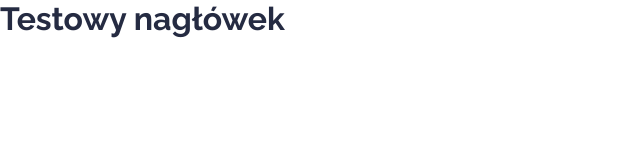
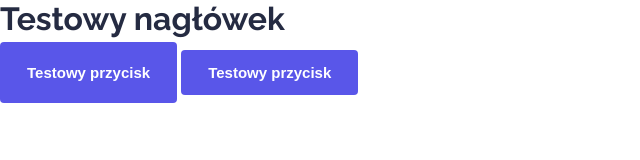
Before and after one commit to jacekpapiniak/Kurs_Strona_1, a website: page index.html in a window 1280 px wide. Shown: the whole page, without its empty margins (0-640 px from the left). Drawn offline with nearby package versions, Linux system fonts and the light colour scheme; files that its build step writes are made by us from their sources; files whose address does not match are found by name.

Commit message:
button partials

```diff
--- a/index.html
+++ b/index.html
@@ -9,6 +9,8 @@
 </head>
 <body>
     <h1>Testowy nagłówek</h1>
+    <button class="btn">Testowy przycisk</button>
+    <button class="btn btn--small">Testowy przycisk</button>
     <script src="./js/all.js"></script>
 </body>
 </html>
--- a/scss/base/_colours.scss
+++ b/scss/base/_colours.scss
@@ -2,7 +2,7 @@
 $white: #fff;
 $black: #000;
 
-$violet-bprimary: #5956E9;
+$violet-primary: #5956E9;
 $violet-light: #DCDEFE;
 
 $gray-dark: #252b42;
--- /dev/null
+++ b/scss/component/_button.scss
@@ -0,0 +1,24 @@
+.btn{
+    background-color: $violet-primary;
+    color: $white;
+    padding: 20px 25px;
+    display: inline-block;
+    cursor: pointer;
+    border: 2px solid transparent;
+    text-align: center;
+    font-size: $font-size-15;
+    font-weight: $font-weight-bold;
+    border-radius: $border-radius;
+    margin: 5px 0; //5px bottom top, 0 left right
+    transition: background-color .2 ease-in-out, border .2 ease-in-out, color .2 ease-in-out;
+
+    &:hover{
+        color: $violet-primary;
+        background-color: $white;
+        border-color: $violet-primary;
+    }
+
+    &--small{
+        padding: 12px 25px;
+    }
+}
--- a/scss/style.scss
+++ b/scss/style.scss
@@ -7,3 +7,5 @@
 @import 'base/reset';
 
 @import 'layout/layout';
+
+@import 'component/button';
```
Also changed, not shown: dist/css/style.css, dist/index.html.
